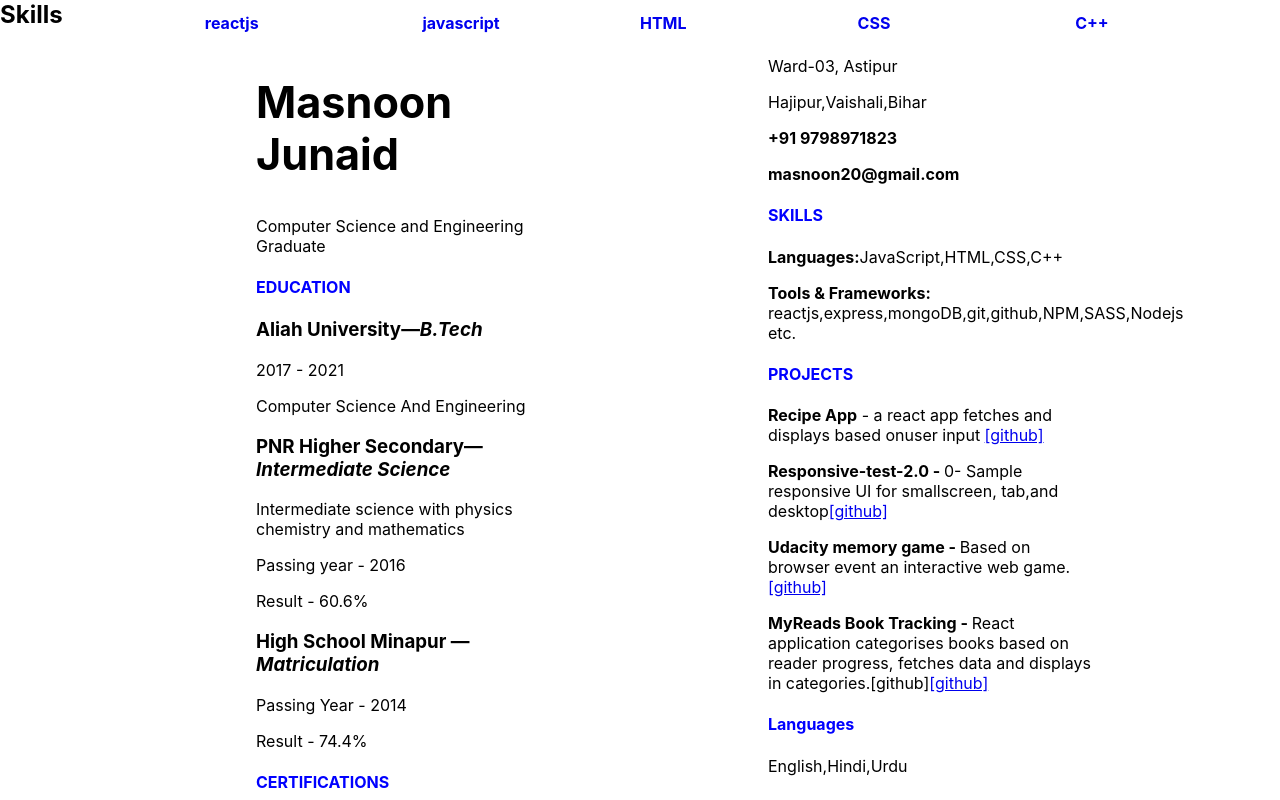
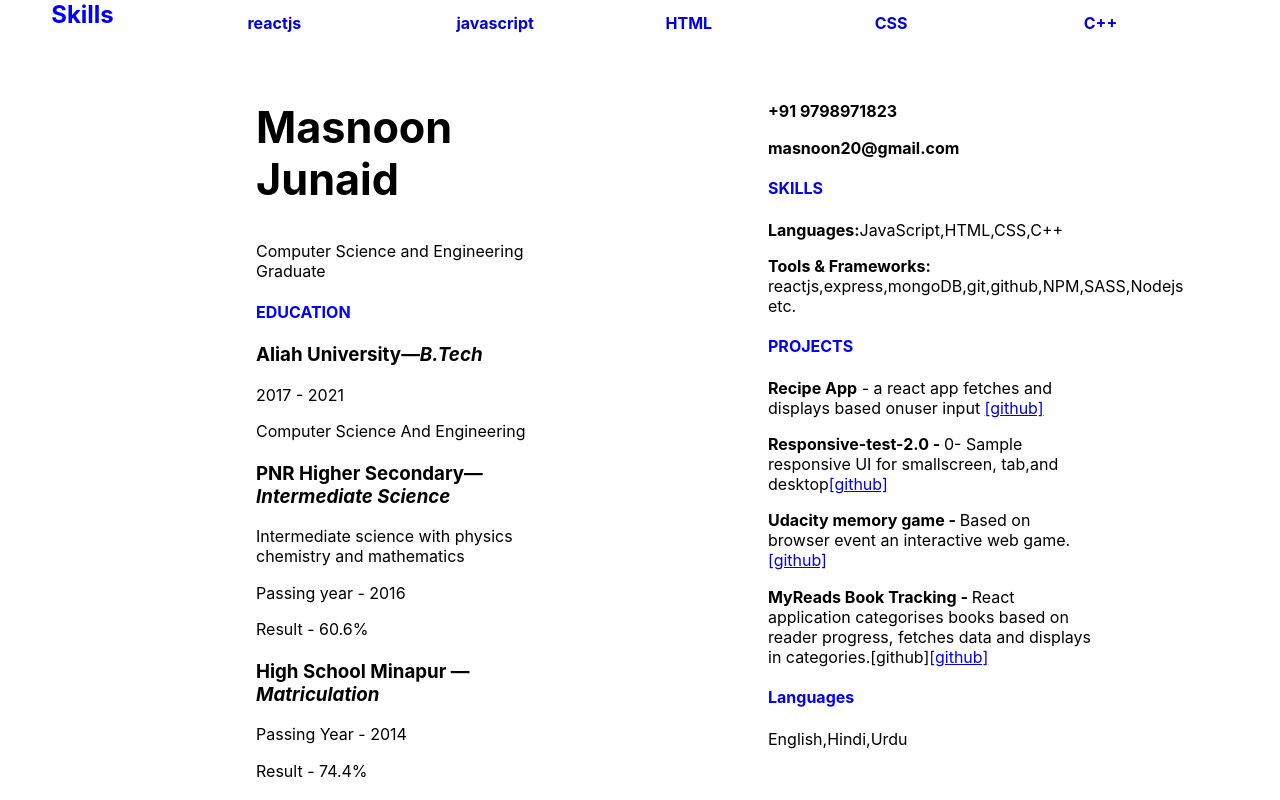
Before and after one commit to masnoonJunaid/resume-challenge, a React (Create React App) app: page / in a window 1280 px wide. Shown: the top 800 px of the page. Built offline with nearby package versions, Linux system fonts and the light colour scheme.

Commit message:
design change

```diff
--- a/src/App.js
+++ b/src/App.js
@@ -3,7 +3,7 @@
 import Home from "./components/Home"
 import Footer from "./components/Footer"
 import Lorem from "./components/Lorem"
-import {Route, Switch} from "react-router-dom"
+import {Route} from "react-router-dom"
 
 function App() {
   return (
--- a/src/components/Home.js
+++ b/src/components/Home.js
@@ -44,8 +44,6 @@
       </div>
       <div className="right-art-1">
         <article>
-          <p>Ward-03, Astipur</p>
-          <p>Hajipur,Vaishali,Bihar</p>
           <p><b>+91 9798971823</b></p>
           <p><b>masnoon20@gmail.com</b></p>
         </article>
@@ -75,6 +73,7 @@
 
 *{
   width:80%;
+  margin-top:4%;
 }
 
 .horizontal-block-1{
--- a/src/components/Navbar.js
+++ b/src/components/Navbar.js
@@ -25,6 +25,14 @@
 }
 
 const NavStyle = styled.div`
+// *{
+//     height: 5vh;
+//     position: fixed;
+//     margin-left: 8%;
+//     width: 100%;
+//     float:left;
+//     display:flex;
+// }
 *{
   padding:0;
   margin:0;
@@ -56,6 +64,10 @@
 p{
   width:100%;
 }
+h2{
+  color:blue;
+  margin-left:4%;
+}
 `
 
 export default Navbar
```
